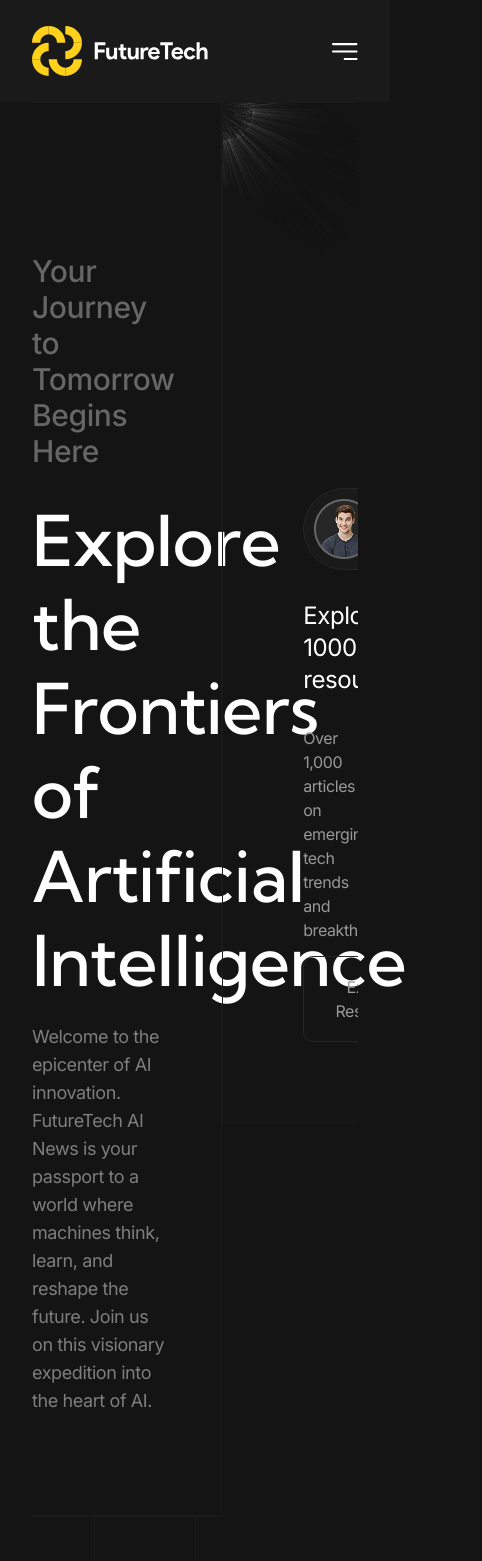
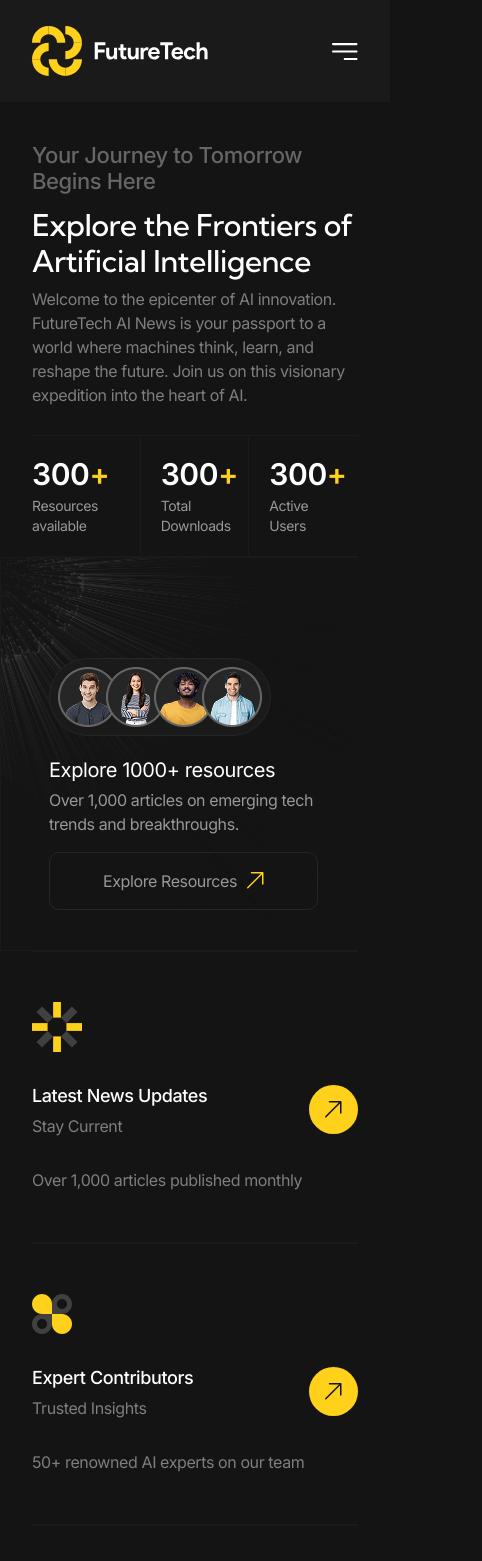
Before and after one commit to Arioteee/future-tech, a React (Vite) app: page / in a window 390 px wide. Shown: the top 1561 px of the page, 482 px wide, since content can reach past the window. Built offline with nearby package versions, Linux system fonts and the light colour scheme.

Commit message:
feat/media query for hero

```diff
--- a/src/index.css
+++ b/src/index.css
@@ -41,6 +41,10 @@
 
 	/* Rounded */
 	--radius-10: 10px;
+
+	/* Media query */
+	--breakpoint-xxl: 1440px;
+	--breakpoint-midlg: 1200px;
 }
 
 @layer base {
--- a/src/pages/home/sections/hero/Hero.jsx
+++ b/src/pages/home/sections/hero/Hero.jsx
@@ -15,15 +15,15 @@ export const Hero = () => {
 	return (
 		<section>
 			<div className='container-custom'>
-				<div className='grid grid-cols-12 grid-rows-auto items-start gap-0'>
-					<div className='col-span-7 pt-37.5 pb-25 pr-12.5 border border-l-0 border-dark-10'>
-						<p className='font-medium text-3xl leading-[120%] text-dark-40'>
+				<div className='grid grid-cols-12 max-midlg:grid-cols-1 items-start gap-0'>
+					<div className='col-span-7 max-midlg:col-span-12 h-auto pt-37.5 pb-25 pr-12.5 max-sm:pr-0 max-xxl:py-25 max-midlg:pt-10 max-midlg:pb-7 max-midlg:border-0 border border-l-0 border-dark-10 order-1'>
+						<p className='font-medium max-xxl:text-[22px] text-3xl leading-[120%] text-dark-40'>
 							Your Journey to Tomorrow Begins Here
 						</p>
-						<h1 className='mt-7.5 mb-5 text-[70px] font-medium leading-[120%] font-family-second'>
+						<h1 className='mt-7.5 mb-5 max-sm:text-3xl max-midlg:mt-3 max-midlg:mb-2 max-xxl:text-5xl text-[70px] font-medium leading-[120%] font-family-second'>
 							Explore the Frontiers of Artificial Intelligence
 						</h1>
-						<p className='font-normal text-lg text-light-50'>
+						<p className='font-normal max-xxl:text-base text-lg text-light-50'>
 							Welcome to the epicenter of AI innovation. FutureTech AI News is your
 							passport to a world where machines think, learn, and reshape the future.
 							Join us on this visionary expedition into the heart of AI.
@@ -31,51 +31,72 @@ export const Hero = () => {
 					</div>
 
 					<div
-						className='col-start-8 col-span-12 row-span-2 relative overflow-hidden pt-96.25 pb-20 pl-20 pr-13.75
-									border border-r-0 border-dark-10'
+						className='col-start-8 col-span-12 row-span-2 max-midlg:col-start-1 max-midlg:row-span-2 max-midlg:-ml-8 h-full relative
+                     pt-96.25 pb-20 pl-20 pr-13.75 max-sm:pt-25 max-sm:pb-10 max-sm:pr-10 max-xxl:pt-75 max-xxl:pl-12 max-xxl:pb-12 max-xxl:pr-0
+                     border border-r-0 border-dark-10 overflow-hidden
+                     order-2 max-midlg:order-3'
 					>
-						<div className='absolute top-0 left-0 -z-10 opacity-80'>
+						<div className='absolute top-0 left-0 -z-10 opacity-80' tabIndex={0}>
 							<img src={Abstract} alt='Abstract image' />
 						</div>
-						<div className='absolute top-0 left-0 -z-10 w-full h-full bg-dark-08/50'></div>
 
-						<div className='flex w-max border border-dark-15 rounded-full p-2.5 bg-dark-10'>
+						<div className='absolute top-0 left-0 -z-10 w-full h-full bg-dark-08/80'></div>
+
+						<div className='flex w-max border border-dark-15 rounded-full max-xxl:p-2 p-2.5 bg-dark-10'>
 							<div className='flex -space-x-3'>
-								<img src={Tom} className='w-15 h-15 shrink-' aria-hidden />
-								<img src={Madison} className='w-15 h-15 shrink-0' aria-hidden />
-								<img src={Ashab} className='w-15 h-15 shrink-0' aria-hidden />
-								<img src={Mickle} className='w-15 h-15 shrink-0' aria-hidden />
+								<img
+									src={Tom}
+									className='w-15 h-15 max-xxl:(w-12 h-15) shrink-0'
+									aria-hidden
+								/>
+								<img
+									src={Madison}
+									className='w-15 h-15 max-xxl:(w-12 h-15) shrink-0'
+									aria-hidden
+								/>
+								<img
+									src={Ashab}
+									className='w-15 h-15 max-xxl:(w-12 h-15) shrink-0'
+									aria-hidden
+								/>
+								<img
+									src={Mickle}
+									className='w-15 h-15 max-xxl:(w-12 h-15) shrink-0'
+									aria-hidden
+								/>
 							</div>
 						</div>
 
-						<p className='mt-7.5 text-2xl'>Explore 1000+ resources</p>
+						<p className='max-xxl:mt-5 mt-7.5 max-xxl:text-xl text-2xl'>
+							Explore 1000+ resources
+						</p>
 
-						<p className='mt-7.5 mb-3.5 font-normal text-light-60'>
+						<p className='max-xxl:mt-1 max-xxl:mb-4 mt-7.5 mb-3.5 font-normal text-light-60'>
 							Over 1,000 articles on emerging tech trends and breakthroughs.
 						</p>
 
 						<button
 							type='button'
-							className='flex gap-2.5 items-center border border-dark-15 py-4.5 px-7 rounded-10 text-light-60'
+							className='flex justify-center gap-2.5 items-center border border-dark-15 max-sm:w-full  max-xxl:py-4 max-xxl:px-4 py-4.5 px-7 rounded-10 text-light-60'
 						>
 							Explore Resources
 							<ArrowUp />
 						</button>
 					</div>
 
-					<div className='grid grid-cols-12 col-span-7 border-t border-b border-dark-10'>
-						<div className='col-span-4 p-12.5 pl-0 border-r border-dark-10'>
+					<div className='grid grid-cols-12 col-span-7 max-midlg:grid-span-12 border-t border-b border-dark-10 order-3 max-midlg:order-2'>
+						<div className='col-span-4 p-12.5 pl-0 max-sm:p-5 max-sm:pl-0 border-r border-dark-10'>
 							<DataStatsFeel>Resources available</DataStatsFeel>
 						</div>
-						<div className='col-span-4 p-12.5 border-r border-dark-10'>
+						<div className='col-span-4 p-12.5  max-sm:p-5 border-r border-dark-10'>
 							<DataStatsFeel>Total Downloads</DataStatsFeel>
 						</div>
-						<div className='col-span-4 p-12.5 border-dark-10'>
+						<div className='col-span-4 p-12.5 max-sm:p-5'>
 							<DataStatsFeel>Active Users</DataStatsFeel>
 						</div>
 					</div>
 
-					<div className='col-span-12 grid grid-cols-3'>
+					<div className='grid col-span-12 grid-cols-3 max-midlg:grid-cols-1 order-4'>
 						{dataFutureCard.map((data, index) => (
 							<FutureCard key={data.id} data={data} index={index} />
 						))}
--- a/src/pages/home/sections/hero/ui/DataStatsFeel.jsx
+++ b/src/pages/home/sections/hero/ui/DataStatsFeel.jsx
@@ -1,10 +1,10 @@
 export const DataStatsFeel = ({ children }) => {
 	return (
 		<>
-			<p className='font-semibold text-[40px] mb-6'>
+			<p className='font-semibold mb-6 max-xxl:mb-1 text-[40px] max-xxl:text-3xl'>
 				300<span className='text-brand'>+</span>
 			</p>
-			<p className='text-lg text-light-60'>{children}</p>
+			<p className='text-lg max-xxl:text-sm text-light-60'>{children}</p>
 		</>
 	)
 }
--- a/src/pages/home/sections/hero/ui/FutureCard.jsx
+++ b/src/pages/home/sections/hero/ui/FutureCard.jsx
@@ -4,17 +4,20 @@ import { iconMap } from '@/components/icons/index'
 export const FutureCard = ({ data, index }) => {
 	const IconComponent = iconMap[data.icon]
 	const { padding = 'pr-20', border = 'border-r' } = data.styles || {}
-	const finalPadding = index === 0 ? 'pr-20' : padding
+	const finalPadding = index === 0 ? 'pl-0 pr-20' : padding
 	const finalBorder = index === 2 ? 'border-r-0' : border
+	const mqPadding = index !== 0 ? 'max-xxl:px-12' : 'max-xxl:pr-12'
 
 	return (
-		<div className={`py-12.5 ${finalPadding} ${finalBorder} border-y border-dark-10`}>
+		<div
+			className={`py-12.5 ${finalPadding} ${mqPadding} ${finalBorder} max-midlg:px-0 max-midlg:border-r-0 border-y border-dark-10`}
+		>
 			<div tabIndex={0}>{IconComponent && <IconComponent />}</div>
 
 			<div className='flex justify-between items-center my-7.5'>
-				<div className=''>
-					<p className='mb-1 text-xl font-medium'>{data.title}</p>
-					<p className='text-lg text-light-50'>{data.subtitle}</p>
+				<div>
+					<p className='mb-1 max-xxl:text-lg text-xl font-medium'>{data.title}</p>
+					<p className='max-xxl:text-base text-lg text-light-50'>{data.subtitle}</p>
 				</div>
 
 				<div className='bg-brand p-4 rounded-full cursor-pointer' tabIndex={0}>
@@ -22,7 +25,7 @@ export const FutureCard = ({ data, index }) => {
 				</div>
 			</div>
 
-			<p className='text-lg text-light-50'>{data.description}</p>
+			<p className='max-xxl:text-base text-lg text-light-50'>{data.description}</p>
 		</div>
 	)
 }
```
